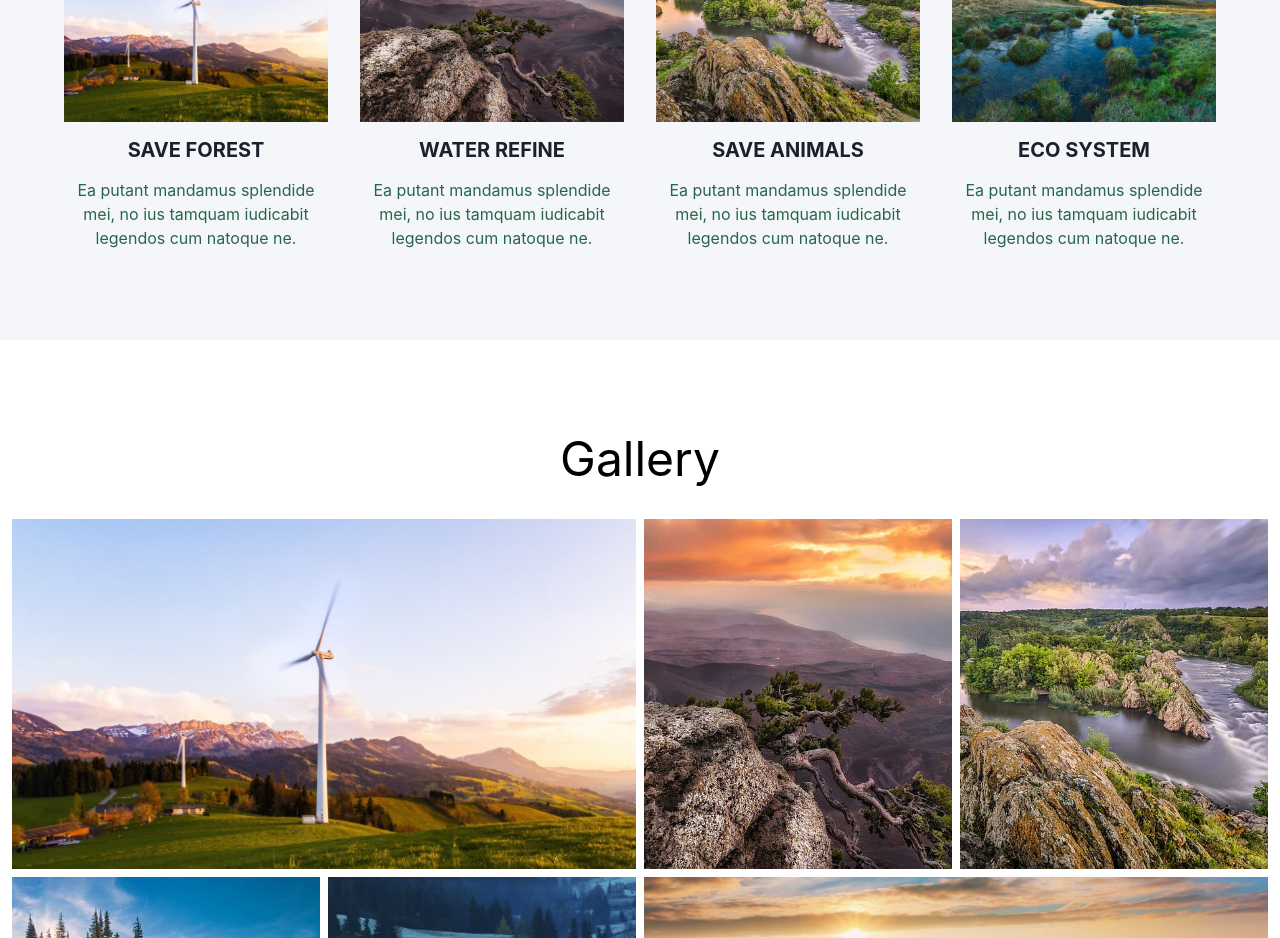
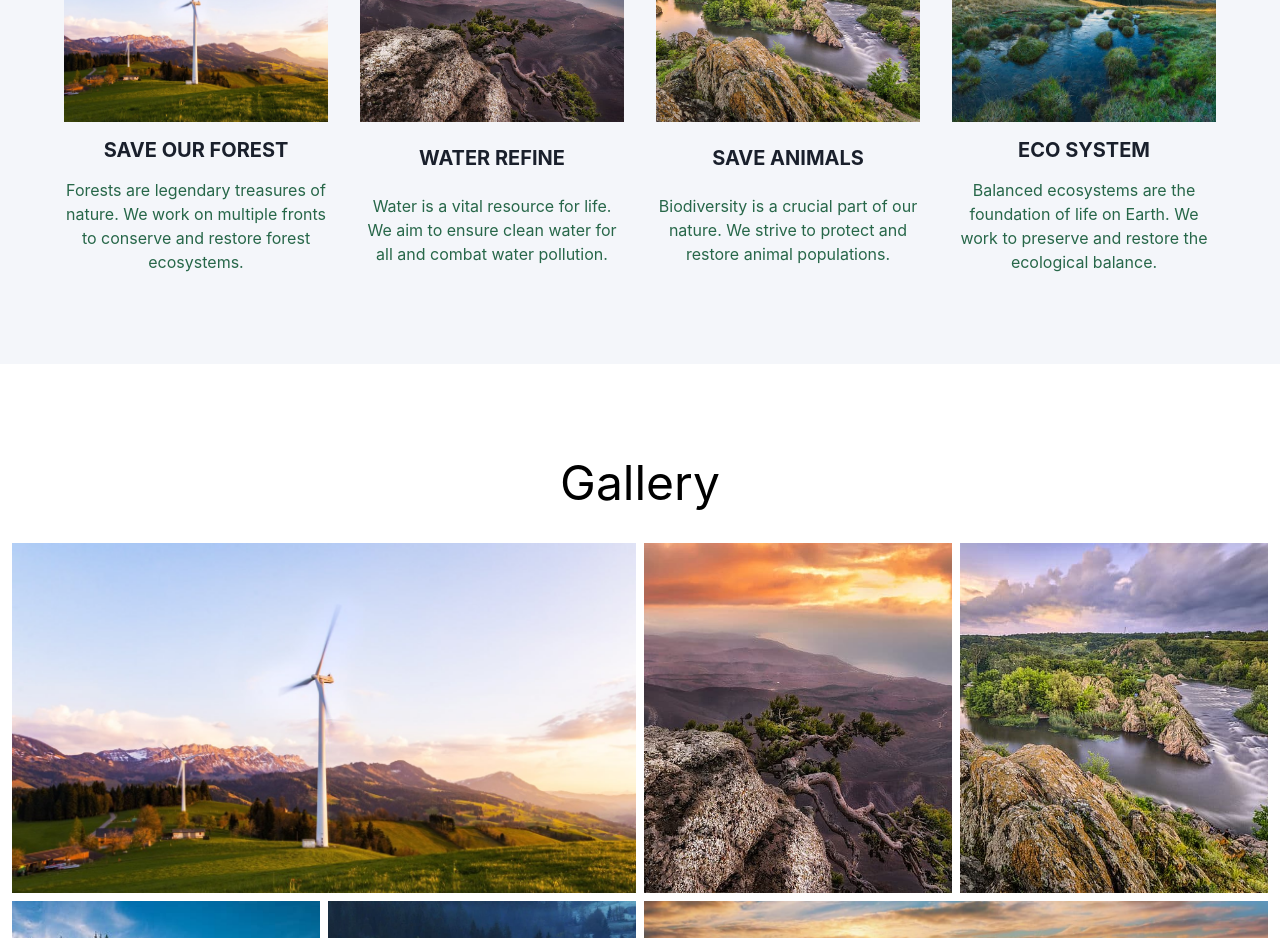
Before and after one commit to NikKms/UERF, a React (Vite) app: page /about in a window 1280 px wide. Shown: the part 1620-2558 px from the top of the page. Built offline with nearby package versions, Linux system fonts and the light colour scheme.

Commit message:
add translations

```diff
--- a/public/locales/en/translation.json
+++ b/public/locales/en/translation.json
@@ -33,19 +33,19 @@
       "list": {
         "forest": {
           "title": "save our forest",
-          "text": ""
+          "text": "Forests are legendary treasures of nature. We work on multiple fronts to conserve and restore forest ecosystems."
         },
         "water": {
           "title": "water refine",
-          "text": ""
+          "text": "Water is a vital resource for life. We aim to ensure clean water for all and combat water pollution."
         },
         "animals": {
           "title": "save animals",
-          "text": ""
+          "text": "Biodiversity is a crucial part of our nature. We strive to protect and restore animal populations."
         },
         "eco": {
           "title": "eco system",
-          "text": ""
+          "text": "Balanced ecosystems are the foundation of life on Earth. We work to preserve and restore the ecological balance."
         }
       }
     },
--- a/src/components/AboutProblems/AboutProblemsList.jsx
+++ b/src/components/AboutProblems/AboutProblemsList.jsx
@@ -5,6 +5,8 @@ import bgHero1 from '../../assets/img/1.jpg';
 import bgHero2 from '../../assets/img/2.jpg';
 import bgHero3 from '../../assets/img/3.jpg';
 import bgHero4 from '../../assets/img/4.jpg';
+import { useTranslation } from 'react-i18next';
+import { useEffect, useState } from 'react';
 
 const photoArr = [
   {
@@ -48,49 +50,48 @@ const aboutVariants = {
 };
 
 const AboutProblemsList = () => {
-  // const { t, i18n } = useTranslation();
-  // const [arr, setArr] = useState(photoArr);
-  // const [languageKey, setLanguageKey] = useState(i18n.language);
+  const { t, i18n } = useTranslation();
+  const [arr, setArr] = useState(photoArr);
+  const [languageKey, setLanguageKey] = useState(i18n.language);
 
-  // useEffect(() => {
-  //   // eslint-disable-next-line react/prop-types
-  //   const newArr = [
-  //     {
-  //       url: bgHero1,
-  //       title: t('aboutPage.solutions.list.forest.title'),
-  //       text: 'Ea putant mandamus splendide mei, no ius tamquam iudicabit legendos cum natoque ne.',
-  //     },
-  //     {
-  //       url: bgHero2,
-  //       title: t('aboutPage.solutions.list.water.title'),
-  //       text: 'Ea putant mandamus splendide mei, no ius tamquam iudicabit legendos cum natoque ne.',
-  //     },
-  //     {
-  //       url: bgHero3,
-  //       title: t('aboutPage.solutions.list.animals.title'),
-  //       text: 'Ea putant mandamus splendide mei, no ius tamquam iudicabit legendos cum natoque ne.',
-  //     },
-  //     {
-  //       url: bgHero4,
-  //       title: t('aboutPage.solutions.list.eco.title'),
-  //       text: 'Ea putant mandamus splendide mei, no ius tamquam iudicabit legendos cum natoque ne.',
-  //     },
-  //   ];
+  useEffect(() => {
+    // eslint-disable-next-line react/prop-types
+    const newArr = [
+      {
+        url: bgHero1,
+        title: t('aboutPage.solutions.list.forest.title'),
+        text: t('aboutPage.solutions.list.forest.text'),
+      },
+      {
+        url: bgHero2,
+        title: t('aboutPage.solutions.list.water.title'),
+        text: t('aboutPage.solutions.list.water.text'),
+      },
+      {
+        url: bgHero3,
+        title: t('aboutPage.solutions.list.animals.title'),
+        text: t('aboutPage.solutions.list.animals.text'),
+      },
+      {
+        url: bgHero4,
+        title: t('aboutPage.solutions.list.eco.title'),
+        text: t('aboutPage.solutions.list.eco.text'),
+      },
+    ];
 
-  //   setArr(newArr);
-  //   setLanguageKey(i18n.language);
-  //   // eslint-disable-next-line react-hooks/exhaustive-deps
-  // }, [t, i18n.resolvedLanguage]);
+    setArr(newArr);
+    setLanguageKey(i18n.language);
+    // eslint-disable-next-line react-hooks/exhaustive-deps
+  }, [t, i18n.resolvedLanguage]);
 
   return (
-    <AnimateOnScroll>
+    <AnimateOnScroll key={languageKey}>
       <Grid
         as={motion.ul}
-        // key={languageKey}
         templateColumns={{ base: '1fr', lg: 'repeat(4, 1fr)' }}
         gap={'2rem'}
       >
-        {photoArr.map(el => (
+        {arr.map(el => (
           <GridItem
             as={motion.li}
             variants={aboutVariants}
--- a/src/components/AnimateOnScroll/AnimateOnScroll.jsx
+++ b/src/components/AnimateOnScroll/AnimateOnScroll.jsx
@@ -1,7 +1,7 @@
 import { motion } from 'framer-motion';
 
 // eslint-disable-next-line react/prop-types
-const AnimateOnScroll = ({ children, variant }) => {
+const AnimateOnScroll = ({ children, variant, key }) => {
   return (
     <motion.div
       initial="offscreen"
@@ -9,6 +9,7 @@ const AnimateOnScroll = ({ children, variant }) => {
       transition={{ staggerChildren: 0.1, delayChildren: 0.4 }}
       viewport={{ once: true, amount: window.innerWidth > 767 ? 0.5 : 0.2 }}
       variants={variant}
+      key={key}
     >
       {children}
     </motion.div>
```
Also changed, not shown: public/locales/ua/translation.json (+4 -4 lines).
